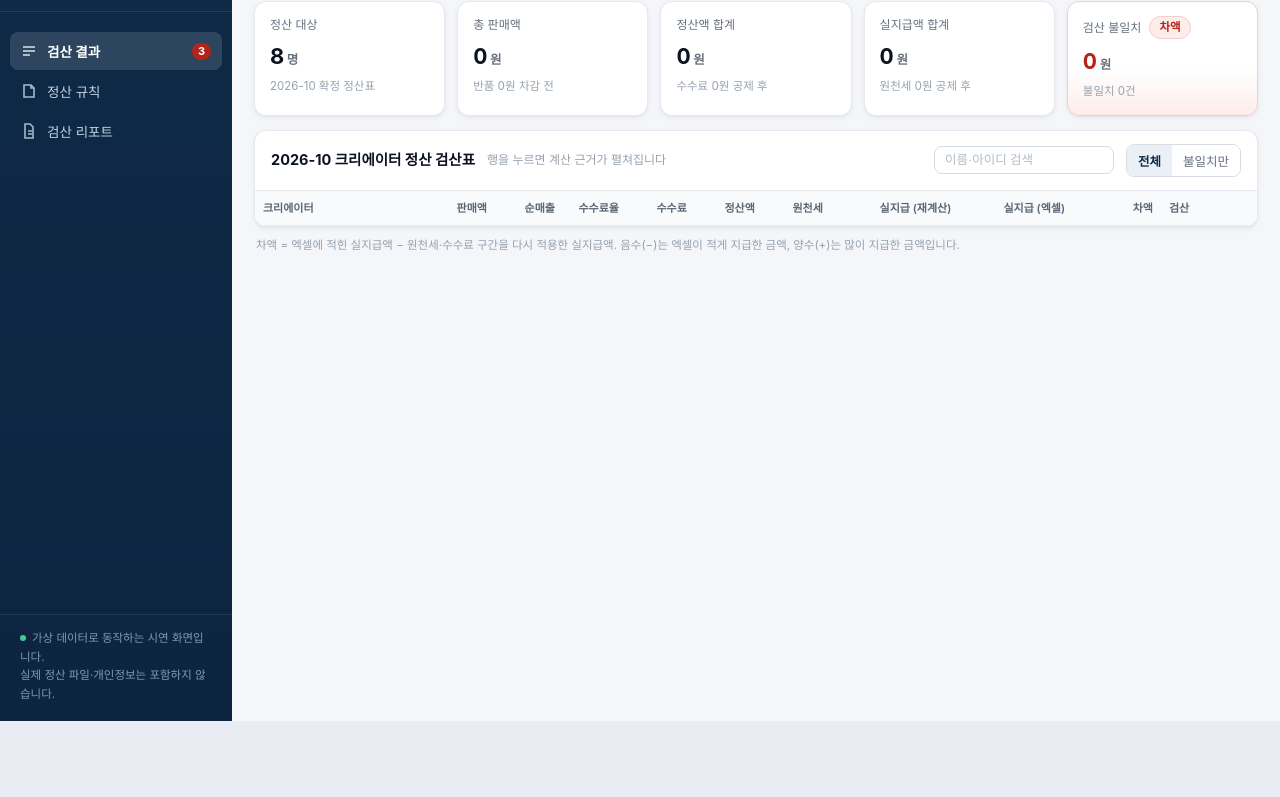
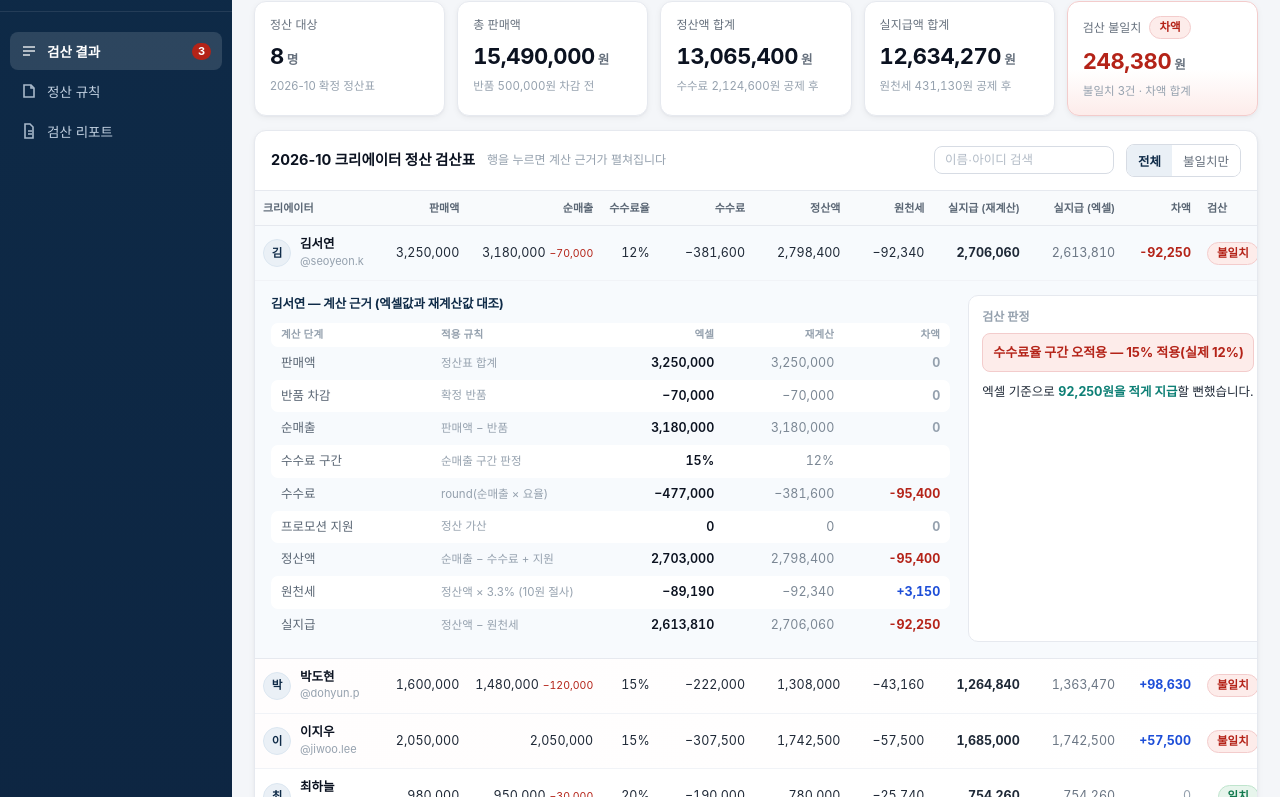
Before and after one commit to 6bcjbn9nvs-commits/nexora-quote-desk, a plain HTML site: page settle/index.html in a window 1280 px wide. Shown: the part 79-876 px from the top of the page. Before the commit the page ends 800 px from the top, so only its background shows below. Drawn offline with Linux system fonts and the light colour scheme.

Commit message:
fix(settle): KPI 문구 문자열 오류로 스크립트가 멈추던 문제 수정

```diff
--- a/settle/index.html
+++ b/settle/index.html
@@ -528,7 +528,7 @@ function renderKPI(){
   document.getElementById('k4').innerHTML = won(t.payout) + '<small>원</small>';
   document.getElementById('k4b').textContent = won(t.tax);
   document.getElementById('k5').innerHTML = won(absDiff) + '<small>원</small>';
-  document.getElementById('k5b').textContent = ''불일치 ' + bad.length + '건 · 차액 합계'';
+  document.getElementById('k5b').textContent = '불일치 ' + bad.length + '건 · 차액 합계';
   document.getElementById('navCnt').textContent = bad.length;
   return t;
 }
@@ -599,7 +599,7 @@ function renderTable(){
         </div>
       </td>
       <td class="num">${won(r.gross)}</td>
-      <td class="num">${won(r.net)}${r.refund?`<span style="color:var(--red);font-size:10.5px;margin-left:4px">−${won(r.refund)}</span>`:''}</td>
+      <td class="num">${won(r.net)}${r.refund ? '<span style="color:var(--red);font-size:10.5px;margin-left:4px">−' + won(r.refund) + '</span>' : ''}</td>
       <td class="num">${pct(r.rate)}</td>
       <td class="num">−${won(r.fee)}</td>
       <td class="num">${won(r.settle)}</td>
```
